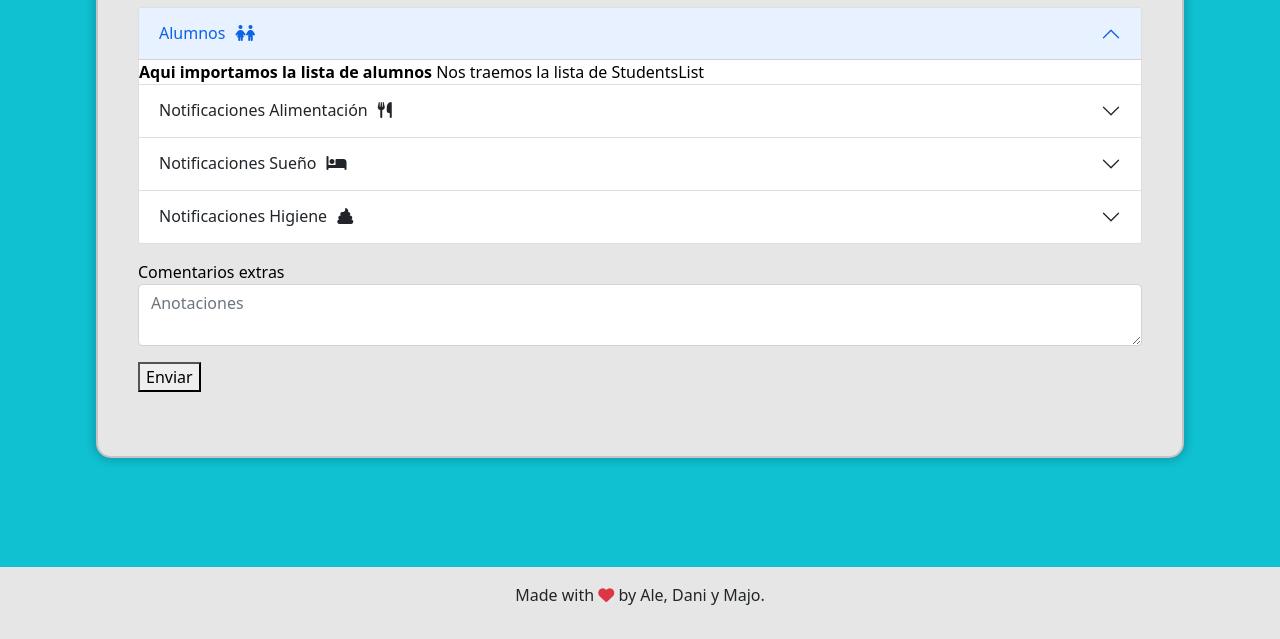
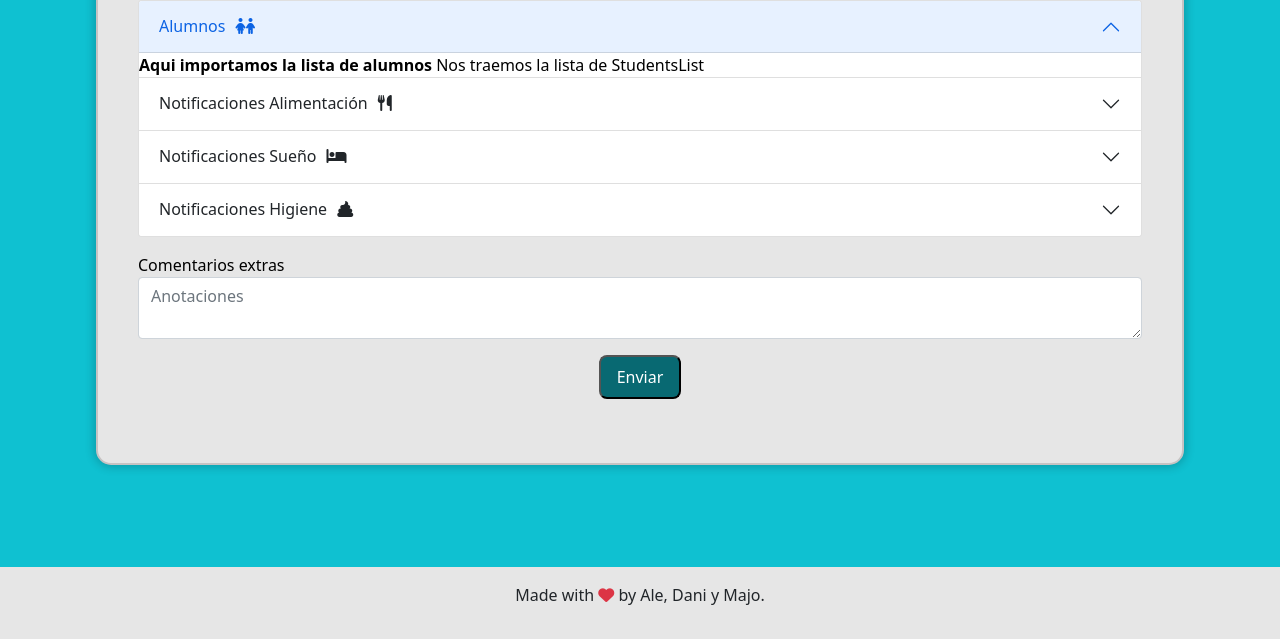
Before and after one commit to 4GeeksAcademy/sp50-final-project-g4, a React app: page /profesores in a window 1280 px wide. Shown: the part 233-872 px from the top of the page. Built offline with nearby package versions, Linux system fonts and the light colour scheme; no server answers.

Commit message:
Form, con radios perfectos y boton lindo no funcional

```diff
--- a/src/front/styles/basics.css
+++ b/src/front/styles/basics.css
@@ -87,3 +87,15 @@
 .Extra-Comments{
   padding: 1em 0 1em 0;
 }
+
+.Boton_Enviar {
+  display: flex;
+  justify-content: center;
+}
+
+.Boton_Enviar button {
+  background-color: #086972;
+  border-radius: 8px;
+  color: white;
+  padding: 8px 16px;
+}
```
